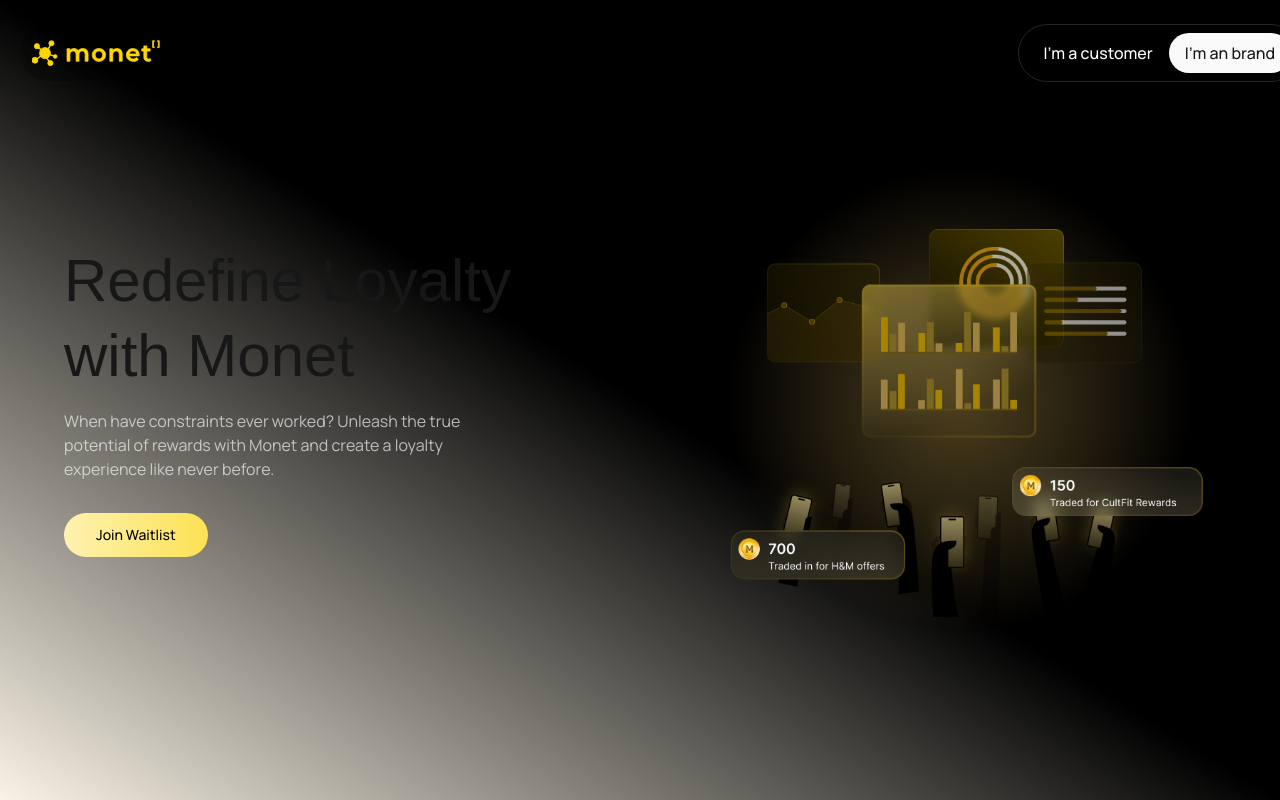
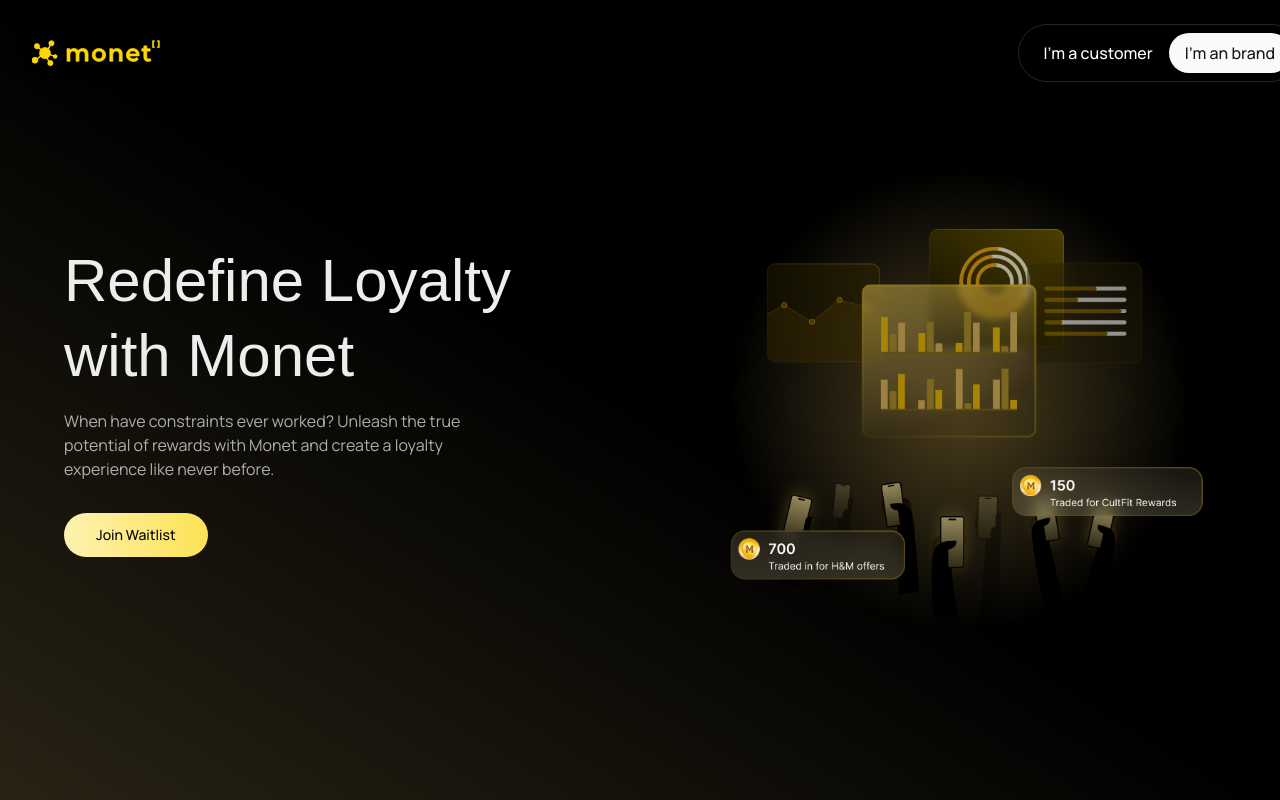
Before and after one commit to Nainish-Rai/monet-waitlist, a Next.js app: page / in a window 1280 px wide. Shown: the top 800 px of the page. Built offline with nearby package versions, Linux system fonts and the light colour scheme.

Commit message:
forced dark mode

```diff
--- a/app/globals.css
+++ b/app/globals.css
@@ -3,8 +3,8 @@
 @tailwind utilities;
 
 :root {
-  --background: #ffffff;
-  --foreground: #171717;
+  --background: #0a0a0a;
+  --foreground: #ededed;
 }
 
 @media (prefers-color-scheme: dark) {
@@ -31,31 +31,30 @@
 
 @layer base {
   :root {
-    --background: 0 0% 100%;
-    --foreground: 0 0% 3.9%;
-    --card: 0 0% 100%;
-    --card-foreground: 0 0% 3.9%;
-    --popover: 0 0% 100%;
-    --popover-foreground: 0 0% 3.9%;
-    --primary: 0 0% 9%;
-    --primary-foreground: 0 0% 98%;
-    --secondary: 0 0% 96.1%;
-    --secondary-foreground: 0 0% 9%;
-    --muted: 0 0% 96.1%;
-    --muted-foreground: 0 0% 45.1%;
-    --accent: 0 0% 96.1%;
-    --accent-foreground: 0 0% 9%;
-    --destructive: 0 84.2% 60.2%;
+    --background: 0 0% 3.9%;
+    --foreground: 0 0% 98%;
+    --card: 0 0% 3.9%;
+    --card-foreground: 0 0% 98%;
+    --popover: 0 0% 3.9%;
+    --popover-foreground: 0 0% 98%;
+    --primary: 0 0% 98%;
+    --primary-foreground: 0 0% 9%;
+    --secondary: 0 0% 14.9%;
+    --secondary-foreground: 0 0% 98%;
+    --muted: 0 0% 14.9%;
+    --muted-foreground: 0 0% 63.9%;
+    --accent: 0 0% 14.9%;
+    --accent-foreground: 0 0% 98%;
+    --destructive: 0 62.8% 30.6%;
     --destructive-foreground: 0 0% 98%;
-    --border: 0 0% 89.8%;
-    --input: 0 0% 89.8%;
-    --ring: 0 0% 3.9%;
-    --chart-1: 12 76% 61%;
-    --chart-2: 173 58% 39%;
-    --chart-3: 197 37% 24%;
-    --chart-4: 43 74% 66%;
-    --chart-5: 27 87% 67%;
-    --radius: 0.5rem;
+    --border: 0 0% 14.9%;
+    --input: 0 0% 14.9%;
+    --ring: 0 0% 83.1%;
+    --chart-1: 220 70% 50%;
+    --chart-2: 160 60% 45%;
+    --chart-3: 30 80% 55%;
+    --chart-4: 280 65% 60%;
+    --chart-5: 340 75% 55%;
   }
   .dark {
     --background: 0 0% 3.9%;
```
